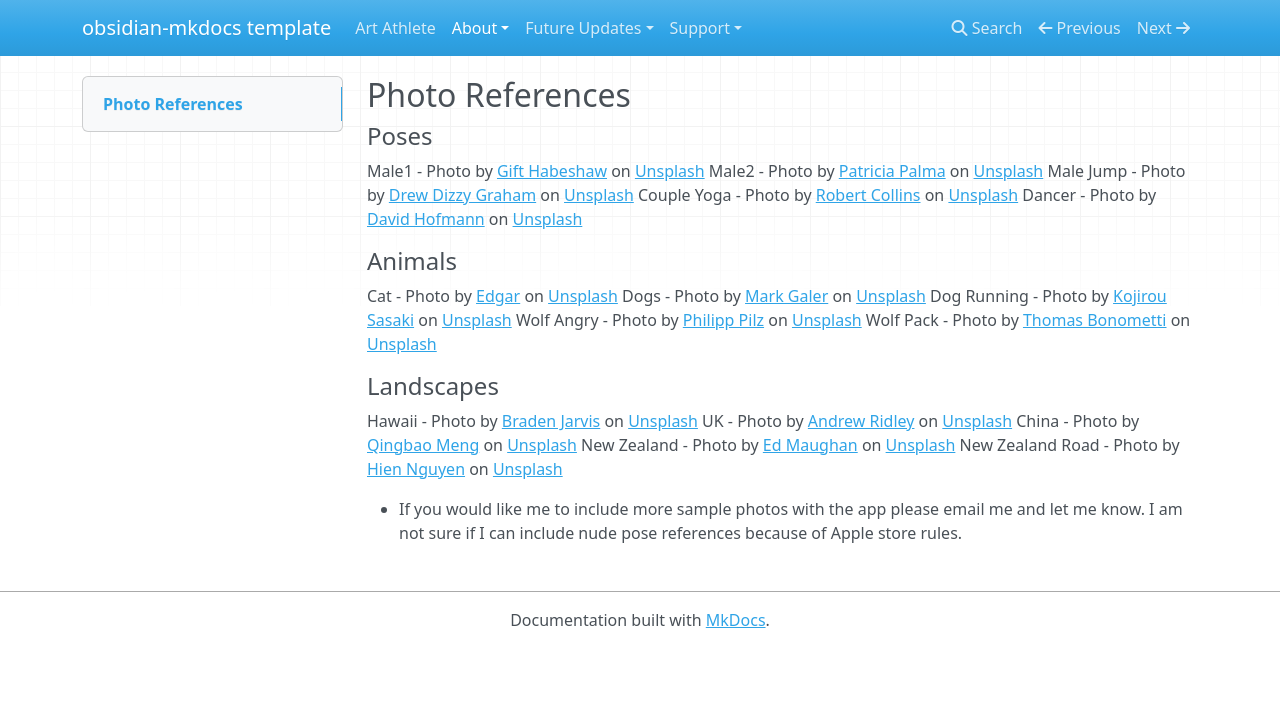
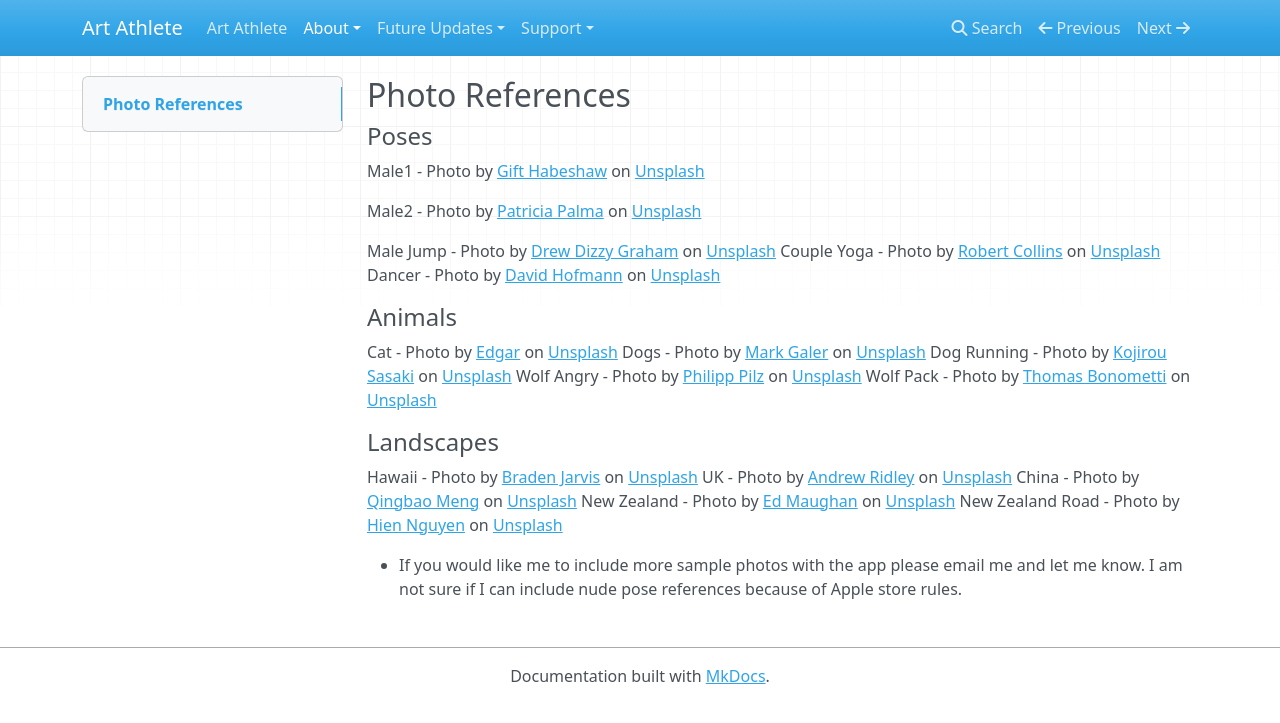
Before and after one commit to josiahdowdy/Art-Athlete, an MkDocs documentation site: the page built from docs/About/Photos Included With App.md, in a window 1280 px wide. Shown: the top 723 px of the page. Built offline with MkDocs 1.6.1, drawn with Linux system fonts in a browser that asks for light colours; nearby versions of some CDN libraries.

Commit message:
Updated Photos Blog

```diff
--- a/docs/About/Photos Included With App.md
+++ b/docs/About/Photos Included With App.md
@@ -1,7 +1,9 @@
 ## Photo References
 #### Poses
 Male1 - Photo by [Gift Habeshaw](https://unsplash.com/@gift_habeshaw?utm_source=unsplash&utm_medium=referral&utm_content=creditCopyText) on [Unsplash](https://unsplash.com/s/photos/poses?utm_source=unsplash&utm_medium=referral&utm_content=creditCopyText)
+
 Male2 - Photo by [Patricia Palma](https://unsplash.com/@laclem?utm_source=unsplash&utm_medium=referral&utm_content=creditCopyText) on [Unsplash](https://unsplash.com/s/photos/dance?utm_source=unsplash&utm_medium=referral&utm_content=creditCopyText)
+
 Male Jump - Photo by [Drew Dizzy Graham](https://unsplash.com/@dizzyd718?utm_source=unsplash&utm_medium=referral&utm_content=creditCopyText) on [Unsplash](https://unsplash.com/s/photos/dance?utm_source=unsplash&utm_medium=referral&utm_content=creditCopyText)
 Couple Yoga - Photo by [Robert Collins](https://unsplash.com/@robbie36?utm_source=unsplash&utm_medium=referral&utm_content=creditCopyText) on [Unsplash](https://unsplash.com/s/photos/dance?utm_source=unsplash&utm_medium=referral&utm_content=creditCopyText)
 Dancer - Photo by [David Hofmann](https://unsplash.com/@davidhofmann?utm_source=unsplash&utm_medium=referral&utm_content=creditCopyText) on [Unsplash](https://unsplash.com/s/photos/dance?utm_source=unsplash&utm_medium=referral&utm_content=creditCopyText)
--- a/mkdocs.yml
+++ b/mkdocs.yml
@@ -1,4 +1,4 @@
-site_name: obsidian-mkdocs template
+site_name: Art Athlete
 
 theme:
     name: 'mkdocs'
```
